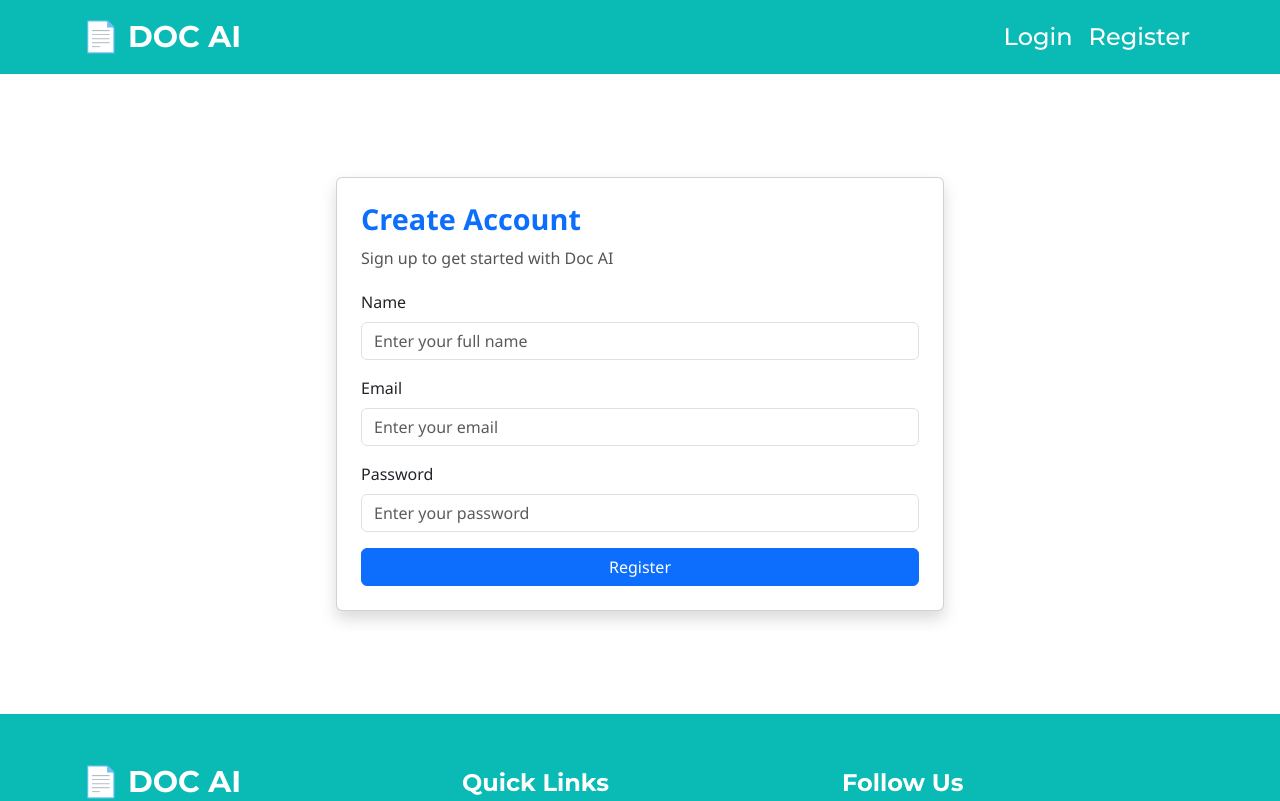
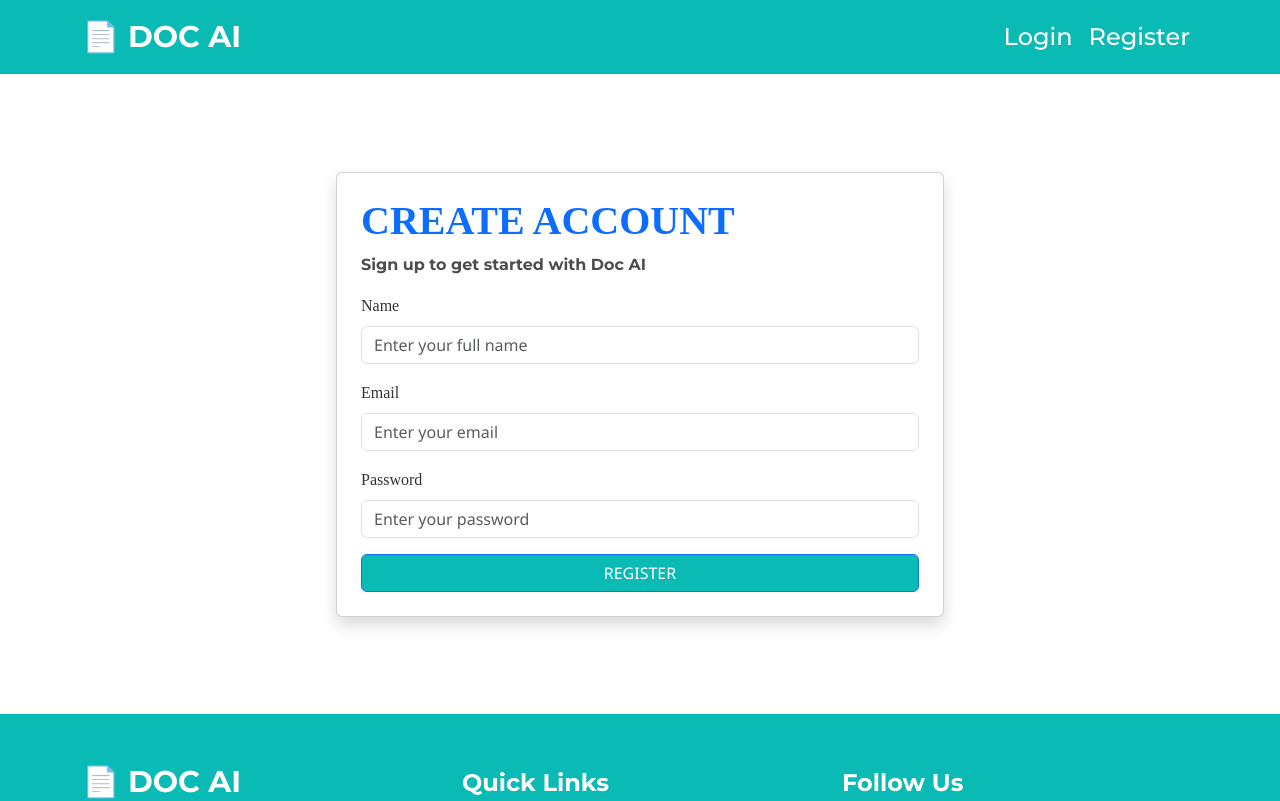
Before and after one commit to sekul-hassan/doc_ai_frontend, a React (Vite) app: page /register in a window 1280 px wide. Shown: the top 801 px of the page. Built offline with nearby package versions, Linux system fonts and the light colour scheme.

Commit message:
login registration design done

```diff
--- a/src/components/Auth/Login.css
+++ b/src/components/Auth/Login.css
@@ -10,28 +10,33 @@
 }
 
 .login-title {
-    font-size: 1.8rem;
+    font-size: 2.5rem;
+    margin-bottom: 0.5rem;
+    color: #0d6efd;
+    text-transform: uppercase;
+    font-family: Raleway, serif;
     font-weight: 700;
-    margin-bottom: 10px;
-    color: #0d6efd;
 }
 
 .login-subtitle {
     font-size: 1rem;
-    margin-bottom: 20px;
-    color: #555;
+    color: rgba(0,0,0,0.7);
+    font-family: Montserrat, serif;
+    font-weight: 700;
 }
 
 .login-btn {
-    background-color: #0d6efd;
+    background-color: var(--color1) !important;
     border: none;
     padding: 10px 0;
-    font-weight: 600;
+    text-transform: uppercase;
+    font-family: Montserrat, serif;
+    font-weight: 700;
     transition: transform 0.3s, box-shadow 0.3s;
 }
 
 .login-btn:hover {
-    background-color: #0056b3;
-    transform: translateY(-2px);
+    background-color: var(--color2) !important;
+    color: black !important;
     box-shadow: 0 5px 15px rgba(0,0,0,0.2);
 }
--- a/src/components/Auth/Login.jsx
+++ b/src/components/Auth/Login.jsx
@@ -32,7 +32,7 @@ const Login = ({ onLogin }) => {
                     {error && <Alert variant="danger">{error}</Alert>}
                     <Form onSubmit={handleSubmit}>
                         <Form.Group className="mb-3">
-                            <Form.Label>Email</Form.Label>
+                            <Form.Label className="description">Email</Form.Label>
                             <Form.Control
                                 type="email"
                                 name="email"
@@ -43,7 +43,7 @@ const Login = ({ onLogin }) => {
                             />
                         </Form.Group>
                         <Form.Group className="mb-3">
-                            <Form.Label>Password</Form.Label>
+                            <Form.Label className="description">Password</Form.Label>
                             <Form.Control
                                 type="password"
                                 name="password"
--- a/src/components/Auth/Register.css
+++ b/src/components/Auth/Register.css
@@ -10,28 +10,32 @@
 }
 
 .register-title {
-    font-size: 1.8rem;
+    font-size: 2.5rem;
+    margin-bottom: 0.5rem;
+    color: #0d6efd;
+    text-transform: uppercase;
+    font-family: Raleway, serif;
     font-weight: 700;
-    margin-bottom: 10px;
-    color: #0d6efd;
 }
 
 .register-subtitle {
     font-size: 1rem;
-    margin-bottom: 20px;
-    color: #555;
+    color: rgba(0,0,0,0.7);
+    font-family: Montserrat, serif;
+    font-weight: 700;
 }
 
 .register-btn {
-    background-color: #0d6efd;
+    background-color: var(--color1) !important;
     border: none;
     padding: 10px 0;
-    font-weight: 600;
+    text-transform: uppercase;
+    font-family: Montserrat, serif;
+    font-weight: 700;
     transition: transform 0.3s, box-shadow 0.3s;
 }
-
 .register-btn:hover {
-    background-color: #0056b3;
-    transform: translateY(-2px);
-    box-shadow: 0 5px 15px rgba(0,0,0,0.2);
+    background-color: var(--color2) !important;
+    color: black !important;
+    box-shadow: 0 5px 15px rgba(0, 0, 0, 0.2);
 }
--- a/src/components/Auth/Register.jsx
+++ b/src/components/Auth/Register.jsx
@@ -35,7 +35,7 @@ const Register = () => {
                     {success && <Alert variant="success">{success}</Alert>}
                     <Form onSubmit={handleSubmit}>
                         <Form.Group className="mb-3">
-                            <Form.Label>Name</Form.Label>
+                            <Form.Label className="description">Name</Form.Label>
                             <Form.Control
                                 name="name"
                                 value={form.name}
@@ -45,7 +45,7 @@ const Register = () => {
                             />
                         </Form.Group>
                         <Form.Group className="mb-3">
-                            <Form.Label>Email</Form.Label>
+                            <Form.Label className="description">Email</Form.Label>
                             <Form.Control
                                 type="email"
                                 name="email"
@@ -56,7 +56,7 @@ const Register = () => {
                             />
                         </Form.Group>
                         <Form.Group className="mb-3">
-                            <Form.Label>Password</Form.Label>
+                            <Form.Label className="description">Password</Form.Label>
                             <Form.Control
                                 type="password"
                                 name="password"
```
